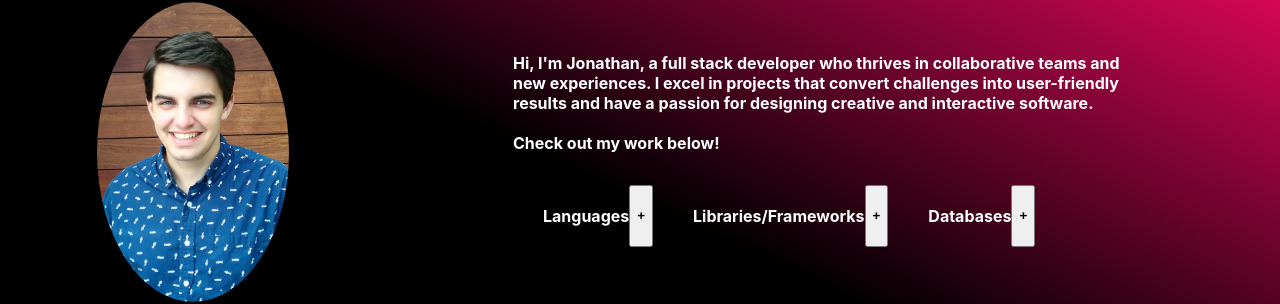
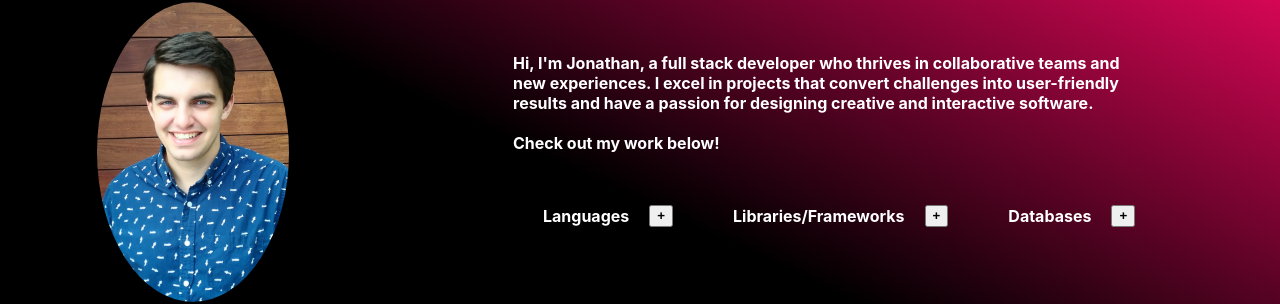
Before and after one commit to madmonkeyaudio-js/portfolio_hw, a React (Create React App) app: page / in a window 1280 px wide. Shown: the part 898-1202 px from the top of the page. Built offline with nearby package versions, Linux system fonts and the light colour scheme.

Commit message:
fixed button size

```diff
--- a/src/App.css
+++ b/src/App.css
@@ -102,6 +102,10 @@ nav a {
   font-size: 22px;
 }
 
+a {
+  text-decoration: none;
+  color: black;
+}
 main {
   justify-content: center;
 }
@@ -125,6 +129,10 @@ h2 {
 
 h3 {
   text-align: center;
+}
+
+button {
+  margin: 20px;
 }
 .profile-container {
   background-color: rgb(249, 234, 234);
--- a/src/projects/Project1.jsx
+++ b/src/projects/Project1.jsx
@@ -5,10 +5,11 @@ class Project1 extends Component {
     render() {
         return (
             <div className="single-project">
+                 <a href="https://munchmylawn.herokuapp.com/">
                 <h3>Munch My Lawn</h3>
                 <div>
                     <li>
-                        <a href="https://munchmylawn.herokuapp.com/">
+
 
                             <div className="bg-video">
                             <video className="bg-video__content" autoPlay muted loop>
@@ -17,7 +18,7 @@ class Project1 extends Component {
                                 your browser does not support a video tag
                             </video>
                             </div>
-                        </a>
+
                     </li>
                 </div>
                 <div>
@@ -35,6 +36,7 @@ class Project1 extends Component {
                 </p>
                 </Rubberband>
                 </div>
+                </a>
             </div>
         )
     }
--- a/src/projects/Project2.jsx
+++ b/src/projects/Project2.jsx
@@ -4,14 +4,15 @@ class Project2 extends Component {
     render() {
         return (
             <div className="single-project">
+                 <a href="https://holendary-client-jon.herokuapp.com/">
                 <h3>Holendary</h3>
                 <div>
                     <li>
-                        <a href="https://holendary-client-jon.herokuapp.com/">
+
                             <div id="holendary-contain">
 
                             </div>
-                        </a>
+
                     </li>
                 </div>
                <div>
@@ -26,6 +27,7 @@ class Project2 extends Component {
                     Technologies include: Mongoose, Express, React.js, Node.js,
                 </p>
                 </div>
+                </a>
             </div>
         )
     }
--- a/src/projects/Project3.jsx
+++ b/src/projects/Project3.jsx
@@ -4,13 +4,14 @@ class Project3 extends Component {
     render() {
         return (
             <div className="single-project">
+                <a href="#">
                 <h3>My Best Buyz</h3>
                 <div className="proj-content-right">
                     <li>
-                        <a href="#">
+
                             <div id="bestbuyz-contain" className="fade">
                             </div>
-                        </a>
+
                     </li>
                 </div>
                 <div>
@@ -20,6 +21,7 @@ class Project3 extends Component {
                     people are using.
                 </p>
                 </div>
+                </a>
             </div>
         )
     }
```
